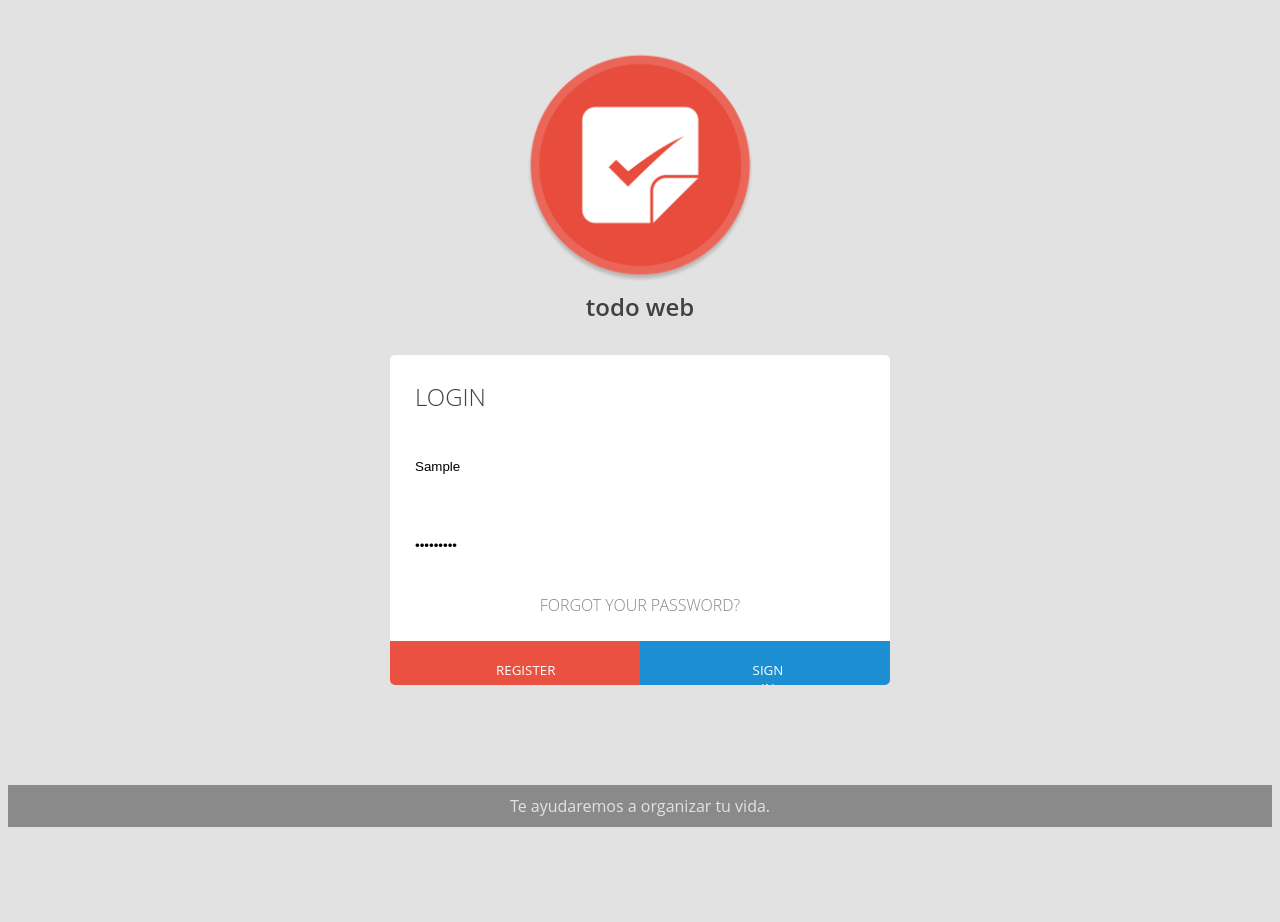
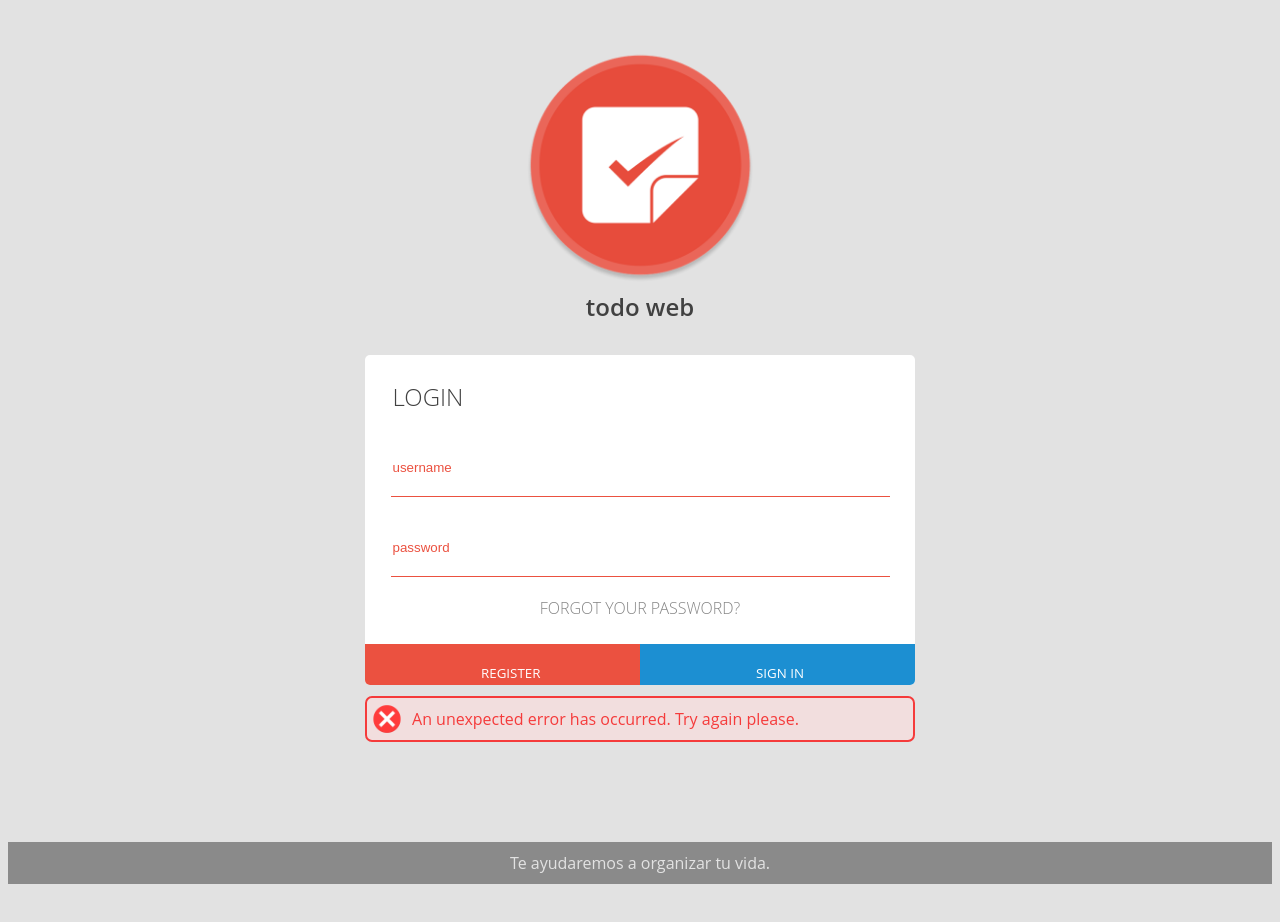
Before and after one commit to cuasso/todo-web, a React (Create React App) app in the folder client/: page /login in a window 1280 px wide. Both pictures are taken after typing "Sample", "Sample123" into the empty fields and a click on the button "REGISTER". Shown: the top 922 px of the page. Built offline with nearby package versions, Linux system fonts and the light colour scheme; no server answers; the HTML template or start-up script is replaced by a standard one.

Commit message:
Se agrega validacion y mensajes de error al login

```diff
--- /dev/null
+++ b/client/src/components/Messages/index.jsx
@@ -0,0 +1,17 @@
+import React from 'react'
+import error from './error-image.png'
+import './style.scss'
+
+const MessageError = (props) => {
+    return (
+        <div>
+            {props.show && <div class="error-message">
+                <img src={error} alt="error-image" />
+                <span>{props.message}</span>
+            </div>}
+        </div>
+
+    )
+}
+
+export default MessageError
--- /dev/null
+++ b/client/src/components/Messages/style.scss
@@ -0,0 +1,18 @@
+.error-message {
+    display: flex;
+    background-color: #f2dede;
+    width: auto;
+    margin-top: 2%;
+    border: 2px solid #f53b3b;
+    border-radius: 7px;
+    img {
+        align-self: center;
+        height: 40px;
+        width: 40px;
+    }
+    span {
+        align-self: center;
+        color: #f53b3b;
+        padding: 10px 10px 10px 5px;
+    };
+}
--- /dev/null
+++ b/client/src/components/Signin/index.jsx
@@ -0,0 +1,54 @@
+import React from 'react'
+import axios from 'axios'
+import ErrorMessage from '../Messages'
+import Logo from '../Logo'
+import useSingUpForm from '../../hooks/formHooks'
+import useMessage from '../../hooks/showMessage'
+import './style.scss'
+
+const Signin = (props) => {
+
+    const { show,message,showMessage} = useMessage()
+    const signup = () => {
+        axios.post('http://localhost:9000/api/authenticate',inputs)
+            .then(res => {
+                props.history.push('/')
+            })
+            .catch(err => {
+                if(err.response) {
+                    showMessage(true,err.response.data.messageError)
+
+                } else {
+                    showMessage(true,"An unexpected error has occurred. Try again please.")
+                }
+                clearInputs()
+            })
+    }
+
+    const { inputs, handleSubmit, handleInputChange,clearInputs } = useSingUpForm(signup)
+    return (
+        <div class="login-container">
+            <Logo />
+            <div class="signin-container">
+                <h2>login</h2>
+                <form onSubmit={handleSubmit}>
+                    <input class={show && "error"} type="text" name="username" placeholder="username" onChange={handleInputChange} value={inputs.username} required />
+                    <br />
+                    <input class={show && "error"} type="password" name="password" placeholder="password" onChange={handleInputChange} value={inputs.password} required />
+                    <a href="#" class="link">forgot your password?</a>
+                    <div class="buttons-container">
+                        <button class="register">
+                            <span>register</span>
+                        </button>
+                        <button type="submit" class="sign in">
+                            <span>sign in</span>
+                        </button>
+                    </div>
+                </form>
+            </div>
+            <ErrorMessage message={message} show={show} />
+        </div>
+    )
+}
+
+export default Signin
--- a/client/src/components/Signup/style.scss
+++ b/client/src/components/Signin/style.scss
@@ -1,15 +1,20 @@
 $field-color: #0a87cfec;
-$regiter-colo: #eb5140;
+$regiter-color: #eb5140;
+$max-width: 550px;
 
 body {
   font-family: "Open Sans", sans-serif;
   background: #e2e2e2;
 }
 
+.login-container {
+  max-width: $max-width;
+  margin: auto;
+}
 .signin-container {
   position: relative;
   width: auto;
-  max-width: 500px;
+  max-width: $max-width;
   height: 330px;
   background: #fff;
   border-radius: 5px;
@@ -50,6 +55,14 @@ input {
       -webkit-transform: translateY(-20px);
       transform: translateY(-20px);
     }
+  }
+}
+
+.error {
+  border-bottom: 1px solid $regiter-color;
+  color: $regiter-color;
+  &::placeholder{
+    color: $regiter-color;
   }
 }
 
@@ -98,11 +111,17 @@ button {
   -webkit-transition: 0.5s;
   transition: 0.5s;
   &:nth-of-type(1) {
-    background: $regiter-colo;
+    background: $regiter-color;
   }
   &:nth-of-type(2) {
     background: $field-color;
   }
+
+  p.error {
+    color: red;
+    text-align: center;
+  }
+
   span {
     position: absolute;
     display: block;
--- a/client/src/components/Signup/index.jsx
+++ /dev/null
@@ -1,44 +0,0 @@
-import React from 'react'
-import useSingUpForm from '../../hooks/formHooks'
-import './style.scss'
-import Logo from '../Logo'
-import axios from 'axios'
-
-const Signup = () => {
-
-    const signup = () => {
-        axios.post('http://localhost:9000/api/authenticate',inputs)
-            .then(res => {
-                alert(JSON.stringify(res.data))
-            })
-            .catch(err =>{
-                console.log(err)
-            })
-    }
-
-    const { inputs, handleSubmit, handleInputChange } = useSingUpForm(signup)
-    return (
-        <div class="login-container">
-            <Logo />
-            <div class="signin-container">
-                <h2>login</h2>
-                <form onSubmit={handleSubmit}>
-                    <input type="text" name="username" placeholder="username" onChange={handleInputChange} value={inputs.username} required />
-                    <br />
-                    <input type="password" name="password" placeholder="password" onChange={handleInputChange} value={inputs.password} required />
-                    <a href="#" class="link">forgot your password?</a>
-                    <div class="buttons-container">
-                        <button class="register">
-                            <span>register</span>
-                        </button>
-                        <button type="submit" class="sign in">
-                            <span>sign in</span>
-                        </button>
-                    </div>
-                </form>
-            </div>
-        </div>
-    )
-}
-
-export default Signup
--- a/client/src/hooks/formHooks.js
+++ b/client/src/hooks/formHooks.js
@@ -1,4 +1,4 @@
-import {useState} from 'react';
+import {useState} from 'react'
 
 const useSingUpForm = (callback) => {
     const[inputs,setInputs] = useState({})
@@ -17,9 +17,18 @@ const useSingUpForm = (callback) => {
             [event.target.name]: event.target.value
         }))
     }
+
+    const clearInputs = () => {
+        setInputs({
+            password: '',
+            username: ''
+        })
+    }
+
     return {
         handleSubmit,
         handleInputChange,
+        clearInputs,
         inputs
     }
 }
--- /dev/null
+++ b/client/src/hooks/showMessage.js
@@ -0,0 +1,21 @@
+import { useState } from 'react'
+
+
+const useMessage = () => {
+
+    const [show,setShow] = useState(false)
+    const [message,setMessage] = useState('')
+
+    const showMessage = (showOrHide,text = '') => {
+        setShow(showOrHide)
+        setMessage(text)
+    }
+
+    return {
+        show,
+        message,
+        showMessage
+    }
+}
+
+export default useMessage
--- a/client/src/routes/index.jsx
+++ b/client/src/routes/index.jsx
@@ -1,6 +1,6 @@
 import React from 'react'
 import { Route, BrowserRouter as Router, Switch } from 'react-router-dom'
-import Signup from '../components/Signup'
+import Signin from '../components/Signin'
 import Home from '../components/Home'
 import NotFound from '../components/NotFound'
 
@@ -9,7 +9,7 @@ const Routing = () => {
         <Router>
             <Switch>
                 <Route exact path="/" component={Home} />
-                <Route path="/login" component={Signup} />
+                <Route path="/login" component={Signin} />
                 <Route component={NotFound} />
             </Switch>
         </Router>
```
Also changed, not shown: client/src/components/Messages/error-image.png (added).
